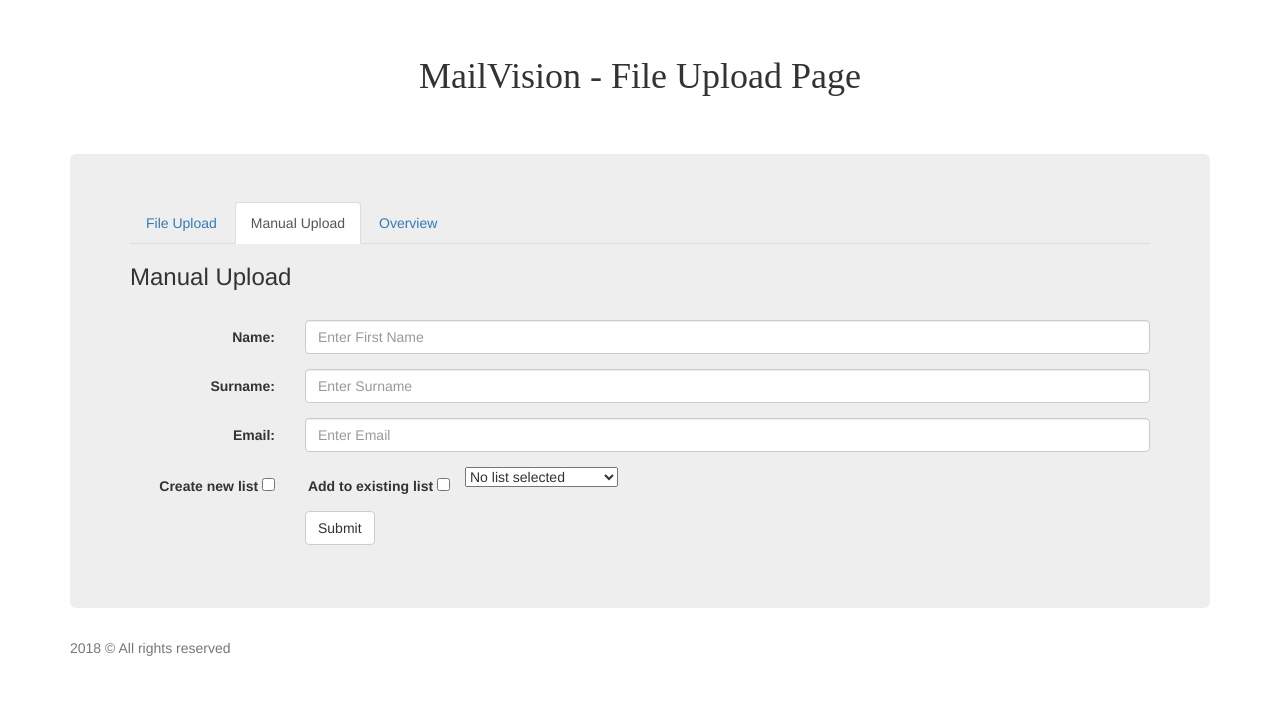
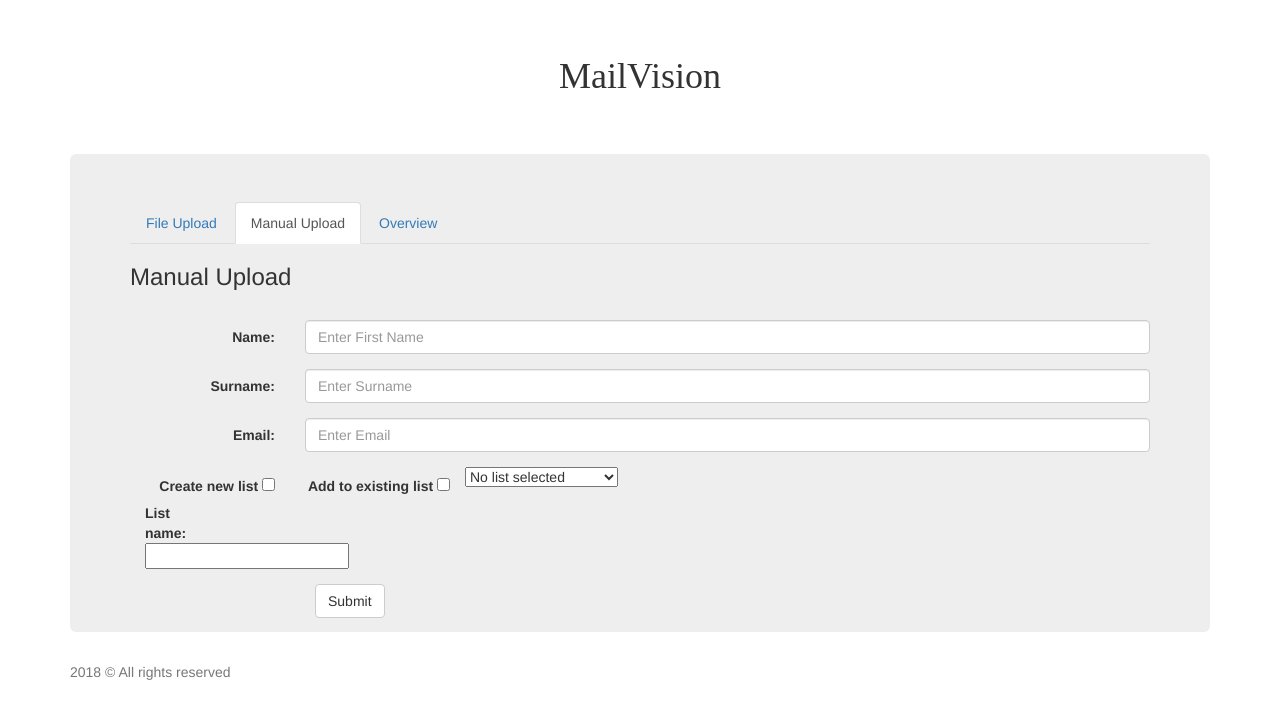
Before and after one commit to frederikellekilde/mailVision, a plain HTML site: page index.html in a window 1280 px wide. Both pictures are taken after a click on the link "Manual Upload". Drawn offline with nearby package versions, Linux system fonts and the light colour scheme.

Commit message:
Form added

```diff
--- a/index.html
+++ b/index.html
@@ -12,7 +12,7 @@
 <body>
 
 <div class="container">
-    <h1>MailVision - File Upload Page</h1>
+    <h1>MailVision</h1>
     <p></p>
 </div>
 
@@ -71,7 +71,15 @@
                         <label class="control-label col-sm-2">Create new list
                             <input type="checkbox">
                             <span class="checkmark"></span>
+
+                            <label class="control-label col-sm-2">
+                                <form>
+                                    List name:<input type="text" name="listName">
+                                </form>
+                            </label>
+
                         </label>
+
 
                         <label class="control-label col-sm-2">Add to existing list
                             <input type="checkbox">
```
